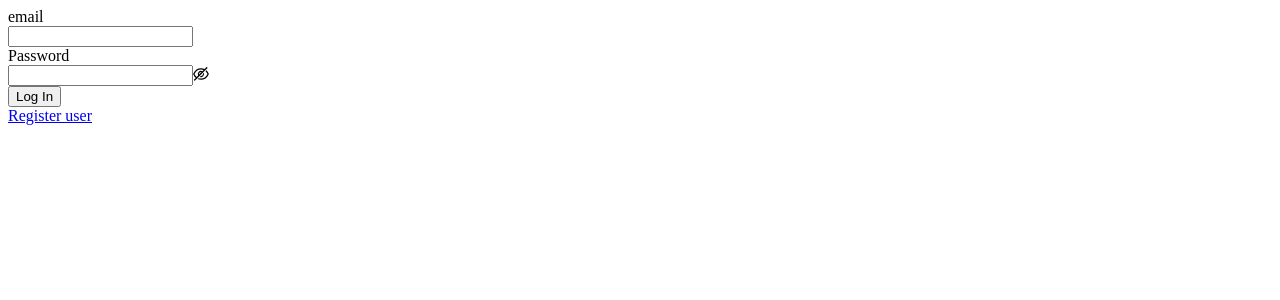
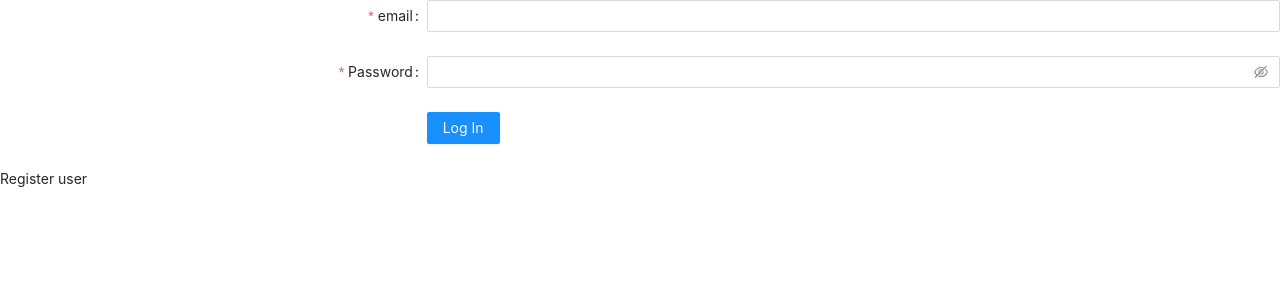
Before and after one commit to RaazeshP96/NEXT-FIREBASE-PRACTICE, a Next.js app: page /login in a window 1280 px wide. Shown: the top 300 px of the page. Built offline with nearby package versions, Linux system fonts and the light colour scheme; no server answers.

Commit message:
fix:styling

```diff
--- a/pages/_app.tsx
+++ b/pages/_app.tsx
@@ -1,4 +1,5 @@
 import type { AppProps } from "next/app";
+import "../styles/globals.css";
 
 function MyApp({ Component, pageProps }: AppProps) {
     return <Component {...pageProps} />;
--- /dev/null
+++ b/styles/globals.css
@@ -0,0 +1,15 @@
+@import "antd/dist/antd.css";
+html,
+body {
+    padding: 0;
+    margin: 0;
+}
+
+a {
+    color: inherit;
+    text-decoration: none;
+}
+
+* {
+    box-sizing: border-box;
+}
```
